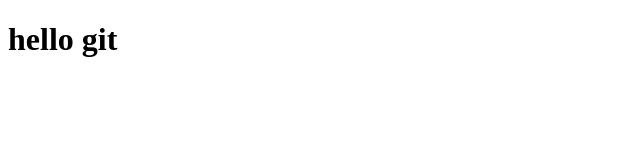
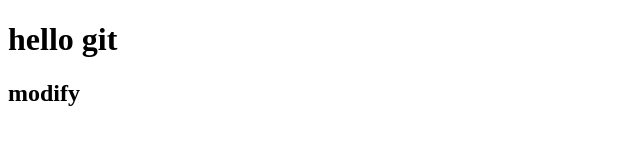
Before and after one commit to ZahraArjmand/git-project-1, a plain HTML site: page index.html in a window 1280 px wide. Shown: the whole page, without its empty margins (0-640 px from the left). Drawn offline with Linux system fonts and the light colour scheme.

Commit message:
added h2

```diff
--- a/index.html
+++ b/index.html
@@ -9,5 +9,6 @@
 </head>
 <body>
     <h1>hello git</h1>
+    <h2>modify</h2>
 </body>
 </html>
```
